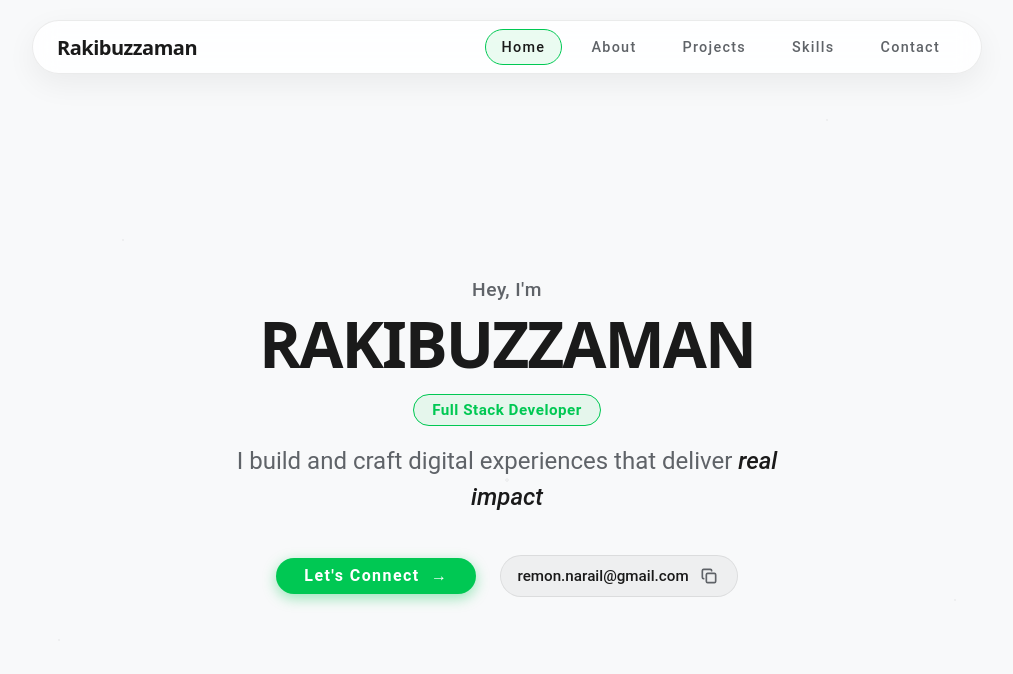
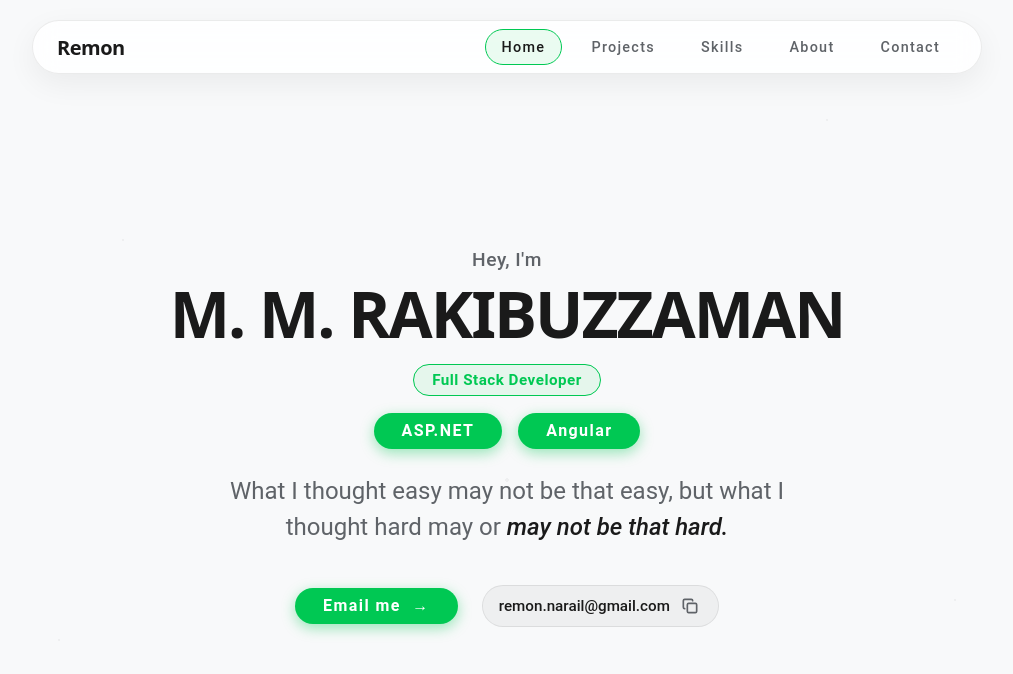
Before and after one commit to MMRakibuzzaman/MMRakibuzzaman.github.io, an Angular app: page / in a window 1280 px wide. Shown: the top 674 px of the page, without its empty margins (133-1146 px from the left). Built offline with nearby package versions, Linux system fonts and the light colour scheme.

Commit message:
Add ASP.NET and Angular buttons styled like Email Me under Full Stack Developer role pill

```diff
--- a/src/app/components/home/home.css
+++ b/src/app/components/home/home.css
@@ -66,6 +66,30 @@
   font-size: 0.95rem;
   font-weight: 600;
   letter-spacing: 0.5px;
+}
+
+.tech-buttons-container {
+  display: flex;
+  justify-content: center;
+  gap: 16px;
+  margin-bottom: 24px;
+  flex-wrap: wrap;
+}
+
+.tech-btn {
+  background-color: var(--accent-color) !important;
+  color: #ffffff !important;
+  font-weight: 600 !important;
+  font-size: 1rem !important;
+  padding: 12px 28px !important;
+  border-radius: 9999px !important;
+  transition: transform 0.2s ease, box-shadow 0.2s ease !important;
+  box-shadow: 0 4px 14px rgba(0, 200, 83, 0.4) !important;
+}
+
+.tech-btn:hover {
+  transform: translateY(-2px);
+  box-shadow: 0 6px 20px rgba(0, 200, 83, 0.6) !important;
 }
 
 .subtitle-text {
@@ -189,4 +213,12 @@
   .connect-btn {
     width: 100%;
   }
+  .tech-buttons-container {
+    flex-direction: column;
+    width: 100%;
+    gap: 12px;
+  }
+  .tech-btn {
+    width: 100%;
+  }
 }
--- a/src/app/components/home/home.html
+++ b/src/app/components/home/home.html
@@ -2,35 +2,43 @@
   <div class="stars-bg"></div>
   <div class="hero-content">
     <p class="greeting-text">Hey, I'm</p>
-    <h1 class="name-text">RAKIBUZZAMAN</h1>
+    <h1 class="name-text">M. M. RAKIBUZZAMAN</h1>
 
     <div class="pill-container">
       <span class="role-pill">Full Stack Developer</span>
     </div>
 
+    <div class="tech-buttons-container">
+      <button mat-flat-button class="tech-btn" (click)="scrollToSection('skills')">ASP.NET</button>
+      <button mat-flat-button class="tech-btn" (click)="scrollToSection('skills')">Angular</button>
+    </div>
+
     <p class="subtitle-text">
-      I build and craft digital experiences that deliver <em>real impact</em>
+      What I thought easy may not be that easy, but what I thought hard may or <em>may not be that hard.</em>
     </p>
 
     <div class="action-buttons">
       <button mat-flat-button class="connect-btn" (click)="scrollToContact()">
-        Let's Connect <span class="arrow">→</span>
+        Email me <span class="arrow">→</span>
       </button>
 
       <div class="email-container">
         <a [href]="'mailto:' + email" class="email-link">{{ email }}</a>
         <button class="copy-btn" (click)="copyEmail()" [attr.aria-label]="copyTooltip()" [title]="copyTooltip()">
           @if (isCopied()) {
-            <!-- Checkmark SVG -->
-            <svg xmlns="http://www.w3.org/2000/svg" viewBox="0 0 24 24" fill="currentColor" class="icon success-icon">
-              <path fill-rule="evenodd" d="M19.916 4.626a.75.75 0 0 1 .208 1.04l-9 13.5a.75.75 0 0 1-1.154.114l-6-6a.75.75 0 0 1 1.06-1.06l5.353 5.353 8.493-12.74a.75.75 0 0 1 1.04-.207Z" clip-rule="evenodd" />
-            </svg>
+          <!-- Checkmark SVG -->
+          <svg xmlns="http://www.w3.org/2000/svg" viewBox="0 0 24 24" fill="currentColor" class="icon success-icon">
+            <path fill-rule="evenodd"
+              d="M19.916 4.626a.75.75 0 0 1 .208 1.04l-9 13.5a.75.75 0 0 1-1.154.114l-6-6a.75.75 0 0 1 1.06-1.06l5.353 5.353 8.493-12.74a.75.75 0 0 1 1.04-.207Z"
+              clip-rule="evenodd" />
+          </svg>
           } @else {
-            <!-- Document/Copy SVG -->
-            <svg xmlns="http://www.w3.org/2000/svg" viewBox="0 0 24 24" fill="none" stroke="currentColor" stroke-width="2.5" stroke-linecap="round" stroke-linejoin="round" class="icon">
-              <rect width="14" height="14" x="8" y="8" rx="2" ry="2"/>
-              <path d="M4 16c-1.1 0-2-.9-2-2V4c0-1.1.9-2 2-2h10c1.1 0 2 .9 2 2"/>
-            </svg>
+          <!-- Document/Copy SVG -->
+          <svg xmlns="http://www.w3.org/2000/svg" viewBox="0 0 24 24" fill="none" stroke="currentColor"
+            stroke-width="2.5" stroke-linecap="round" stroke-linejoin="round" class="icon">
+            <rect width="14" height="14" x="8" y="8" rx="2" ry="2" />
+            <path d="M4 16c-1.1 0-2-.9-2-2V4c0-1.1.9-2 2-2h10c1.1 0 2 .9 2 2" />
+          </svg>
           }
         </button>
       </div>
--- a/src/app/components/home/home.ts
+++ b/src/app/components/home/home.ts
@@ -24,10 +24,14 @@ export class Home {
     });
   }
 
-  scrollToContact() {
-    const contactSection = document.getElementById('contact');
-    if (contactSection) {
-      contactSection.scrollIntoView({ behavior: 'smooth' });
+  scrollToSection(sectionId: string) {
+    const element = document.getElementById(sectionId);
+    if (element) {
+      element.scrollIntoView({ behavior: 'smooth' });
     }
   }
+
+  scrollToContact() {
+    this.scrollToSection('contact');
+  }
 }
--- a/src/app/components/navbar/navbar.html
+++ b/src/app/components/navbar/navbar.html
@@ -1,21 +1,21 @@
 <nav class="navbar-container">
         <div class="navbar-content">
                 <div class="logo">
-                        Rakibuzzaman
+                        Remon
                 </div>
 
                 <div class="nav-links">
                         <button mat-button [class.active]="activeSection() === 'home'"
                                 (click)="setActive('home')">Home</button>
 
-                        <button mat-button [class.active]="activeSection() === 'about'"
-                                (click)="setActive('about')">About</button>
-
                         <button mat-button [class.active]="activeSection() === 'projects'"
                                 (click)="setActive('projects')">Projects</button>
 
                         <button mat-button [class.active]="activeSection() === 'skills'"
                                 (click)="setActive('skills')">Skills</button>
+
+                        <button mat-button [class.active]="activeSection() === 'about'"
+                                (click)="setActive('about')">About</button>
 
                         <button mat-button [class.active]="activeSection() === 'contact'"
                                 (click)="setActive('contact')">Contact</button>
```
